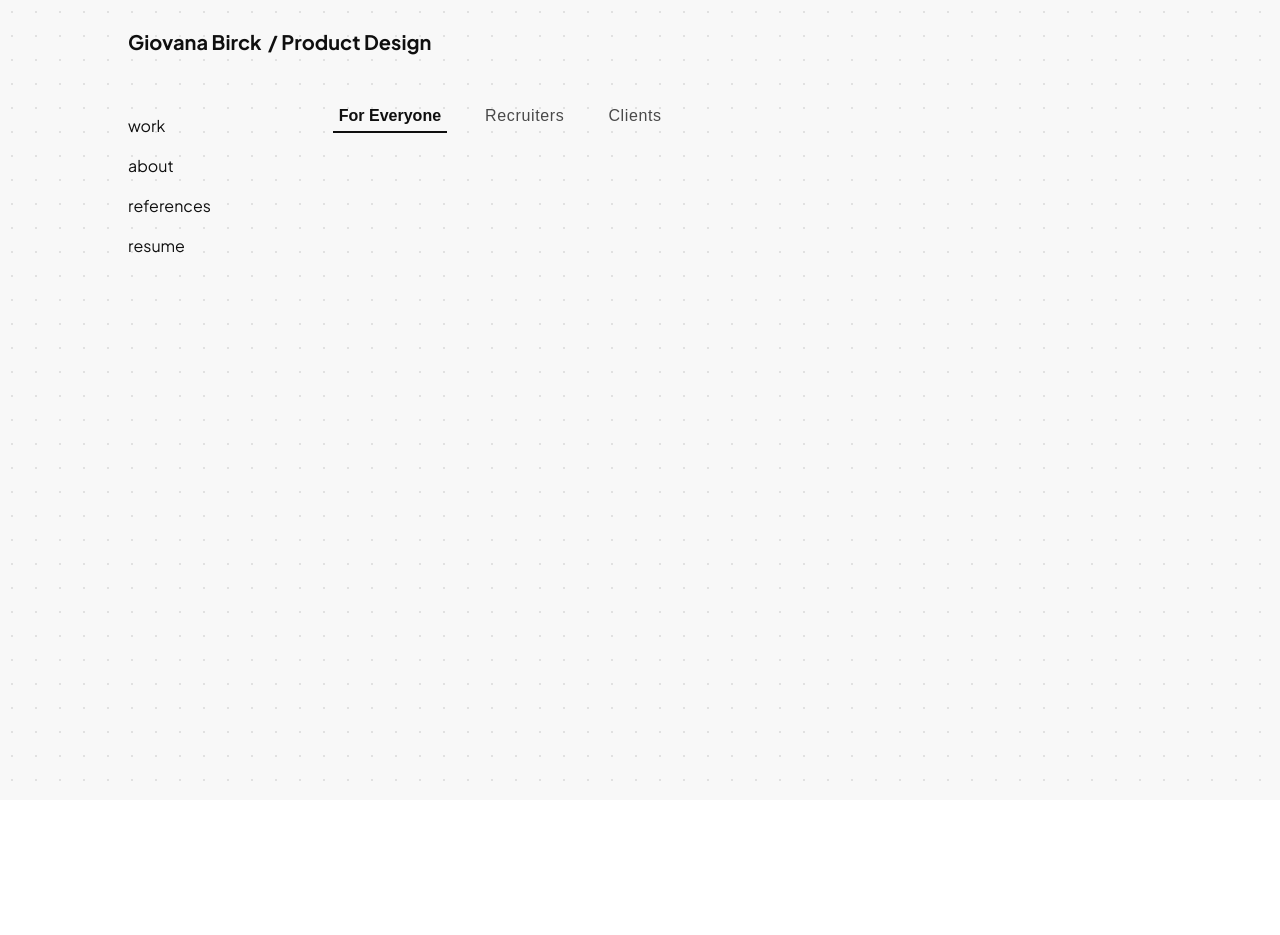
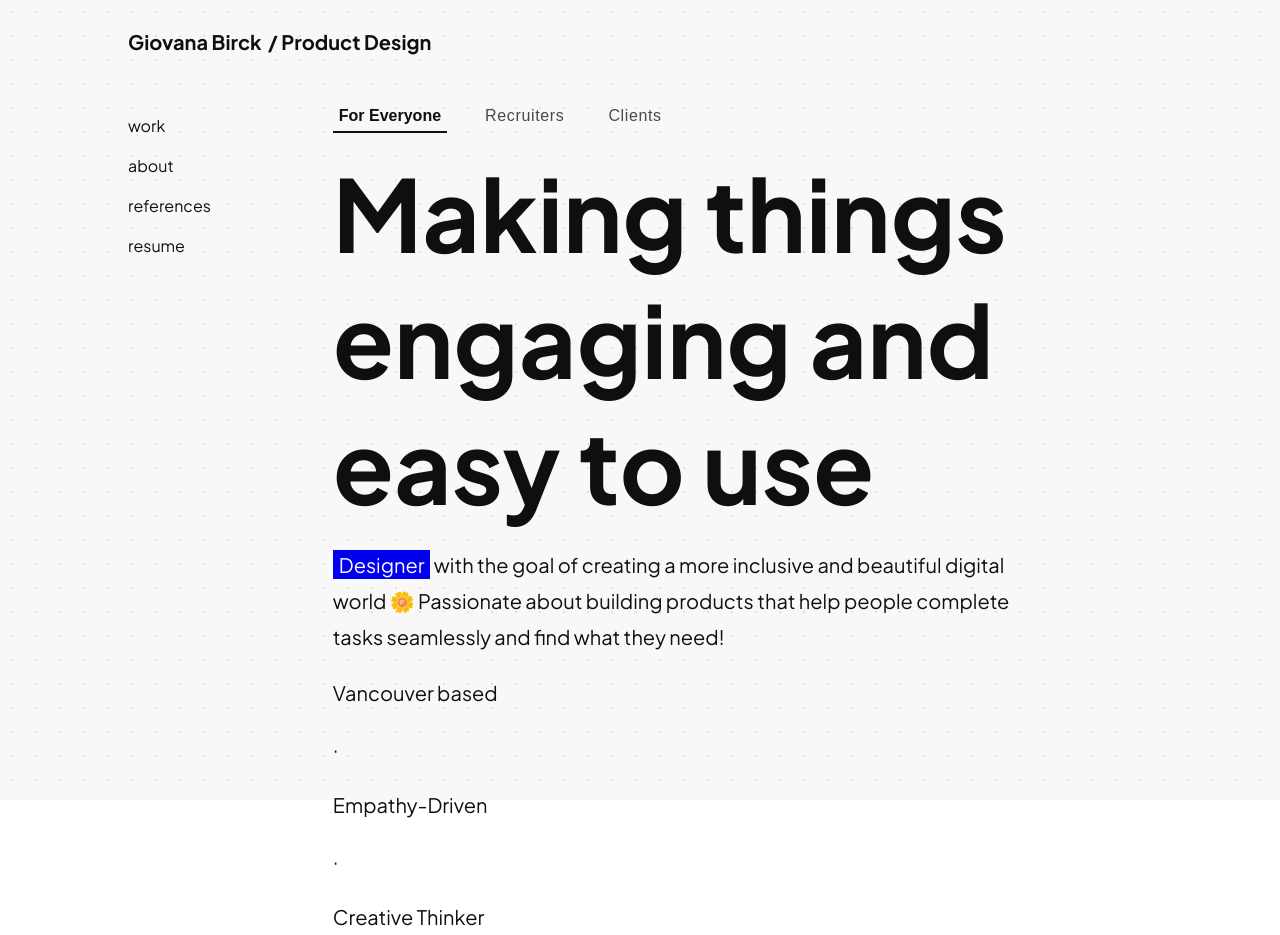
Before and after one commit to giovanabirck/website-test, a React (Create React App) app: page /product-design in a window 1280 px wide. Before the commit the page ends 800 px from the top, so only its background shows below. Built offline with nearby package versions, Linux system fonts and the light colour scheme.

Commit message:
bullet points

```diff
--- a/src/pages/product-design/ProductDesign.js
+++ b/src/pages/product-design/ProductDesign.js
@@ -15,6 +15,13 @@ function ProductDesign() {
               digital world 🌼 Passionate about building products that help
               people complete tasks seamlessly and find what they need!
             </p>
+            <div className='bullet points'>
+              <p>Vancouver based</p>
+              <p>·</p>
+              <p>Empathy-Driven</p>
+              <p>·</p>
+              <p>Creative Thinker</p>
+            </div>
         </div>;
       case 'recruiters':
         return <div className='tab_content'>
--- a/src/pages/product-design/ProductDesign.modules.css
+++ b/src/pages/product-design/ProductDesign.modules.css
@@ -72,17 +72,6 @@
     width: 100%;
 }
 
-.tab_content {
-    opacity: 0;
-    transform: translateY(5px);
-    transition: opacity 0.4s ease, transform 0.4s ease;
-}
-
-.tab_content.fade-in {
-    opacity: 1;
-    transform: translateY(0px);
-}
-
 .tab_content h2 {
     font-size: 100px;
     text-align: left;
```
